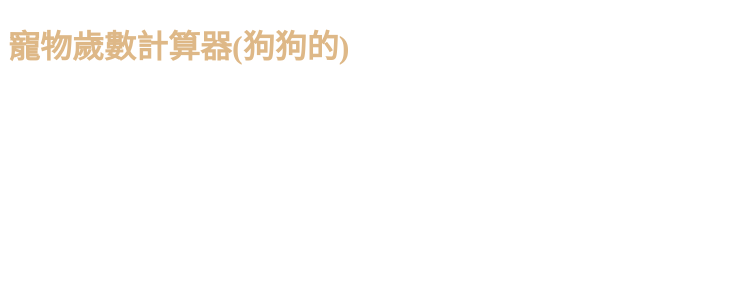
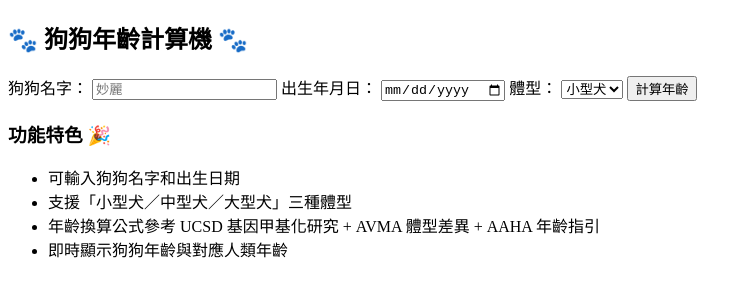
Before and after one commit to winggot/PetAgeConverter, a plain HTML site: page index.html in a window 1280 px wide. Shown: the whole page, without its empty margins (0-752 px from the left). Drawn offline with Linux system fonts and the light colour scheme.

Commit message:
更新html頁面

```diff
--- a/index.html
+++ b/index.html
@@ -1,13 +1,39 @@
 <!DOCTYPE html>
-<html lang="zh-Hant-TW">
+<html lang="zh-Hant">
 <head>
-    <meta charset="UTF-8">
-    <meta name="viewport" content="width=device-width, initial-scale=1.0">
-    <title>Document</title>
-    <link rel="stylesheet" href="style.css">
+  <meta charset="UTF-8" />
+  <meta name="viewport" content="width=device-width, initial-scale=1.0" />
+  <title>寵物年齡計算器(狗狗)</title>
+  <link rel="stylesheet" href="style.css" />
 </head>
-<body>
-    <h1>寵物歲數計算器(狗狗的)</h1>
-</body>
 
-</html>
+<div class="calculator">
+  <h2>🐾 狗狗年齡計算機 🐾</h2>
+
+  <label for="dogName">狗狗名字：</label>
+  <input type="text" id="dogName" placeholder="妙麗">
+
+  <label for="dob">出生年月日：</label>
+  <input type="date" id="dob">
+
+  <label for="size">體型：</label>
+  <select id="size">
+    <option value="small">小型犬</option>
+    <option value="medium">中型犬</option>
+    <option value="large">大型犬</option>
+  </select>
+
+  <button onclick="calculateDogAge()">計算年齡</button>
+
+  <div id="result"></div>
+
+  <div class="features">
+    <h3>功能特色 🎉</h3>
+    <ul>
+      <li>可輸入狗狗名字和出生日期</li>
+      <li>支援「小型犬／中型犬／大型犬」三種體型</li>
+      <li>年齡換算公式參考 UCSD 基因甲基化研究 + AVMA 體型差異 + AAHA 年齡指引</li>
+      <li>即時顯示狗狗年齡與對應人類年齡</li>
+    </ul>
+  </div>
+</div>
```
